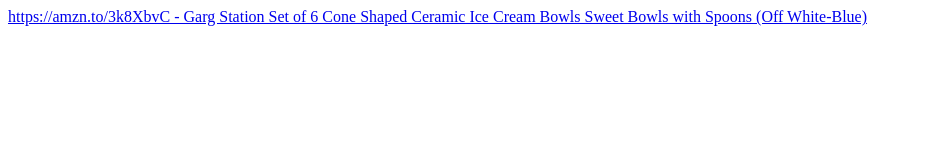
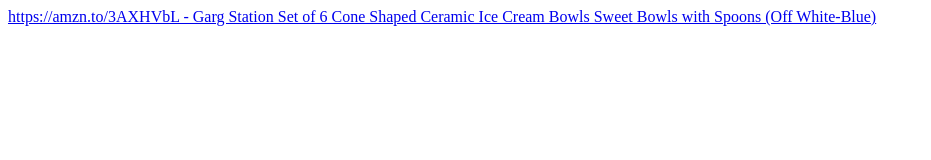
Before and after one commit to rishabh-arch/Affliliate, a plain HTML site: page index.html in a window 1280 px wide. Shown: the whole page, without its empty margins (0-931 px from the left). Drawn offline with Linux system fonts and the light colour scheme.

Commit message:
first commit

```diff
--- a/index.html
+++ b/index.html
@@ -7,6 +7,6 @@
     <title>Document</title>
 </head>
 <body>
-    <a href="https://amzn.to/3gbCbDg">https://amzn.to/3k8XbvC - Garg Station Set of 6 Cone Shaped Ceramic Ice Cream Bowls Sweet Bowls with Spoons (Off White-Blue)</a>
+    <a href="hhttps://amzn.to/3AXHVbL">https://amzn.to/3AXHVbL - Garg Station Set of 6 Cone Shaped Ceramic Ice Cream Bowls Sweet Bowls with Spoons (Off White-Blue)</a>
 </body>
 </html>
```
